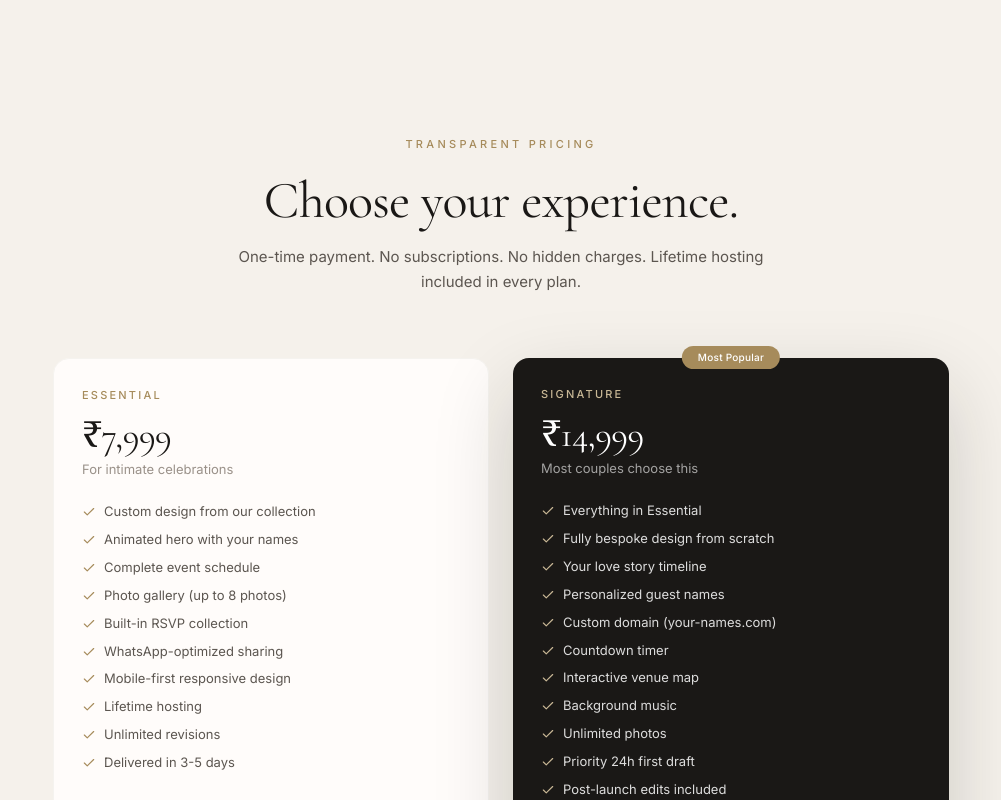
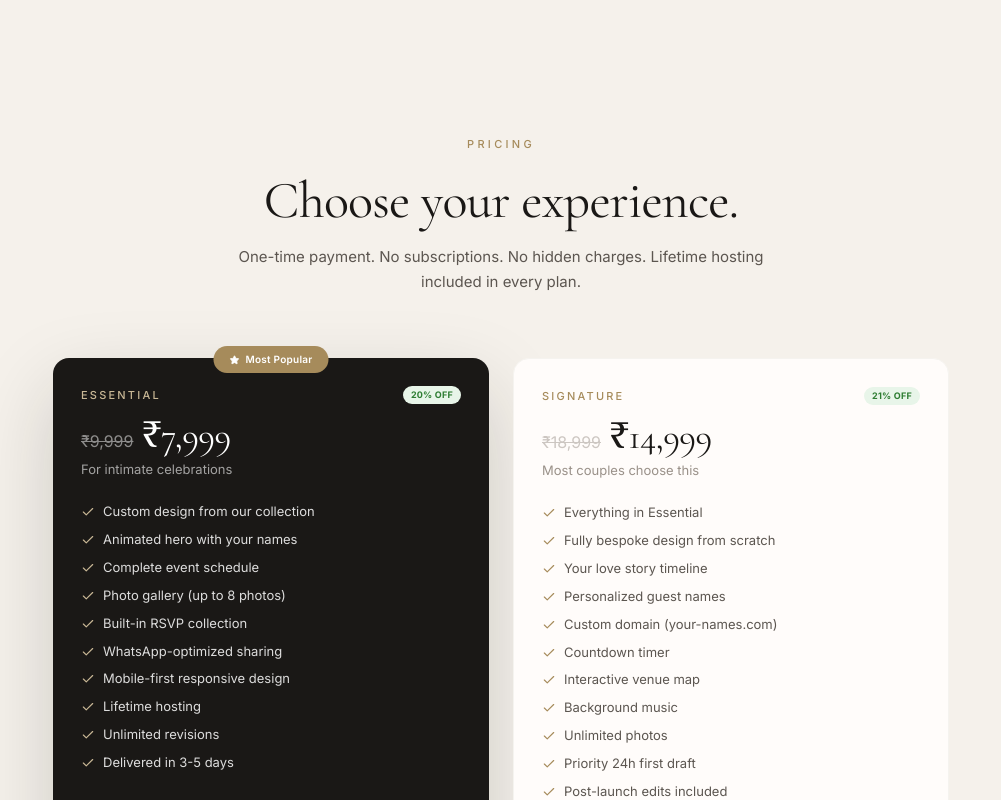
Before and after one commit to Abhishek26-eddy/vercel-hosted, a Next.js app in the folder invite-site/: page / in a window 1280 px wide. Shown: the part 6340-7140 px from the top of the page, without its empty margins (139-1140 px from the left). Built offline with nearby package versions, Linux system fonts and the light colour scheme; no server answers; a web font is replaced by a local one.

Commit message:
feat: Pricing with discount strikethrough + Most Popular badge
- Added original price with strikethrough (₹9,999 → ₹7,999)
- 20% OFF / 21% OFF discount badges
- Most couples choose this badge on Essential
- Pricing section now fully translated
- Star icon in popular badge

```diff
--- a/invite-site/app/PortfolioHome.tsx
+++ b/invite-site/app/PortfolioHome.tsx
@@ -803,21 +803,29 @@ const PLAN_FEATURES = {
 };
 
 function Pricing({ cta }: { cta: string }) {
-  const { prices } = useLocale();
+  const { prices, price, t } = useLocale();
+
+  // Original prices (before discount) - ~20% higher
+  const originalEssential = price(9999);
+  const originalSignature = price(18999);
 
   const plans = [
     {
-      name: "Essential",
+      name: t("pricing.essential"),
       price: prices.essential,
-      tagline: "For intimate celebrations",
-      popular: false,
+      originalPrice: originalEssential,
+      tagline: t("pricing.essentialTag"),
+      popular: true, // Most couples choose this
+      discount: "20% OFF",
       features: PLAN_FEATURES.essential,
     },
     {
-      name: "Signature",
+      name: t("pricing.signature"),
       price: prices.signature,
-      tagline: "Most couples choose this",
-      popular: true,
+      originalPrice: originalSignature,
+      tagline: t("pricing.signatureTag"),
+      popular: false,
+      discount: "21% OFF",
       features: PLAN_FEATURES.signature,
     },
   ];
@@ -828,16 +836,16 @@ function Pricing({ cta }: { cta: string }) {
         <SectionReveal>
           <div className="mx-auto max-w-3xl text-center">
             <p className="text-[11px] font-medium tracking-[0.3em] uppercase" style={{ color: P.gold }}>
-              Transparent Pricing
+              {t("nav.pricing")}
             </p>
             <h2
               className="mt-5 font-display tracking-tight"
               style={{ color: P.ink, fontSize: "clamp(2rem, 5vw, 3.25rem)", lineHeight: 1.1 }}
             >
-              Choose your experience.
+              {t("pricing.title")}
             </h2>
             <p className="mx-auto mt-4 max-w-xl text-[15px] leading-relaxed" style={{ color: P.body }}>
-              One-time payment. No subscriptions. No hidden charges. Lifetime hosting included in every plan.
+              {t("pricing.subtitle")}
             </p>
           </div>
         </SectionReveal>
@@ -855,20 +863,37 @@ function Pricing({ cta }: { cta: string }) {
               >
                 {plan.popular && (
                   <div
-                    className="absolute -top-3 left-1/2 -translate-x-1/2 rounded-full px-4 py-1 text-[10px] font-medium tracking-wide"
+                    className="absolute -top-3 left-1/2 -translate-x-1/2 rounded-full px-4 py-1.5 text-[10px] font-semibold tracking-wide flex items-center gap-1.5"
                     style={{ background: P.gold, color: "white" }}
                   >
-                    Most Popular
+                    <Star size={10} fill="white" />
+                    {t("pricing.mostPopular")}
                   </div>
                 )}
 
+                <div className="flex items-center justify-between">
                   <p
                     className="text-[11px] font-medium tracking-[0.2em] uppercase"
                     style={{ color: plan.popular ? P.goldSoft : P.gold }}
                   >
                     {plan.name}
                   </p>
-                <div className="mt-3 flex items-baseline gap-1">
+                  {plan.discount && (
+                    <span
+                      className="rounded-full px-2 py-0.5 text-[9px] font-bold tracking-wide"
+                      style={{ background: "#e8f5e9", color: "#2e7d32" }}
+                    >
+                      {plan.discount}
+                    </span>
+                  )}
+                </div>
+                <div className="mt-3 flex items-baseline gap-2">
+                  <span
+                    className="text-base line-through opacity-50"
+                    style={{ color: plan.popular ? "#ffffff" : P.muted }}
+                  >
+                    {plan.originalPrice}
+                  </span>
                   <span
                     className="font-display text-4xl tracking-tight"
                     style={{ color: plan.popular ? "#ffffff" : P.ink }}
@@ -912,7 +937,7 @@ function Pricing({ cta }: { cta: string }) {
                   }}
                 >
                   <MessageCircle size={14} />
-                  Get Started
+                  {t("pricing.getStarted")}
                   <ArrowRight size={13} className="transition-transform group-hover:translate-x-0.5" />
                 </a>
               </div>
```
Lines whose indentation alone changed are shown as unchanged.
